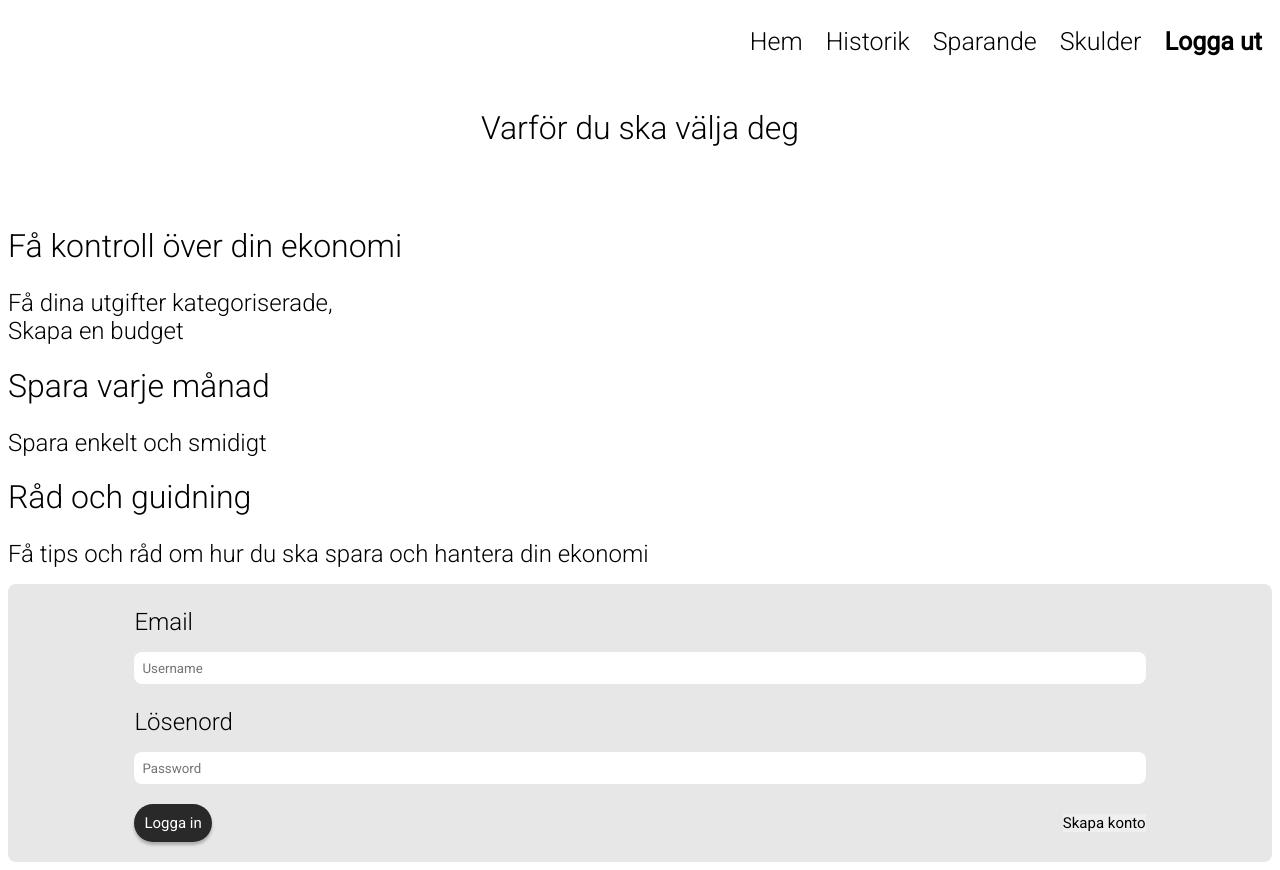
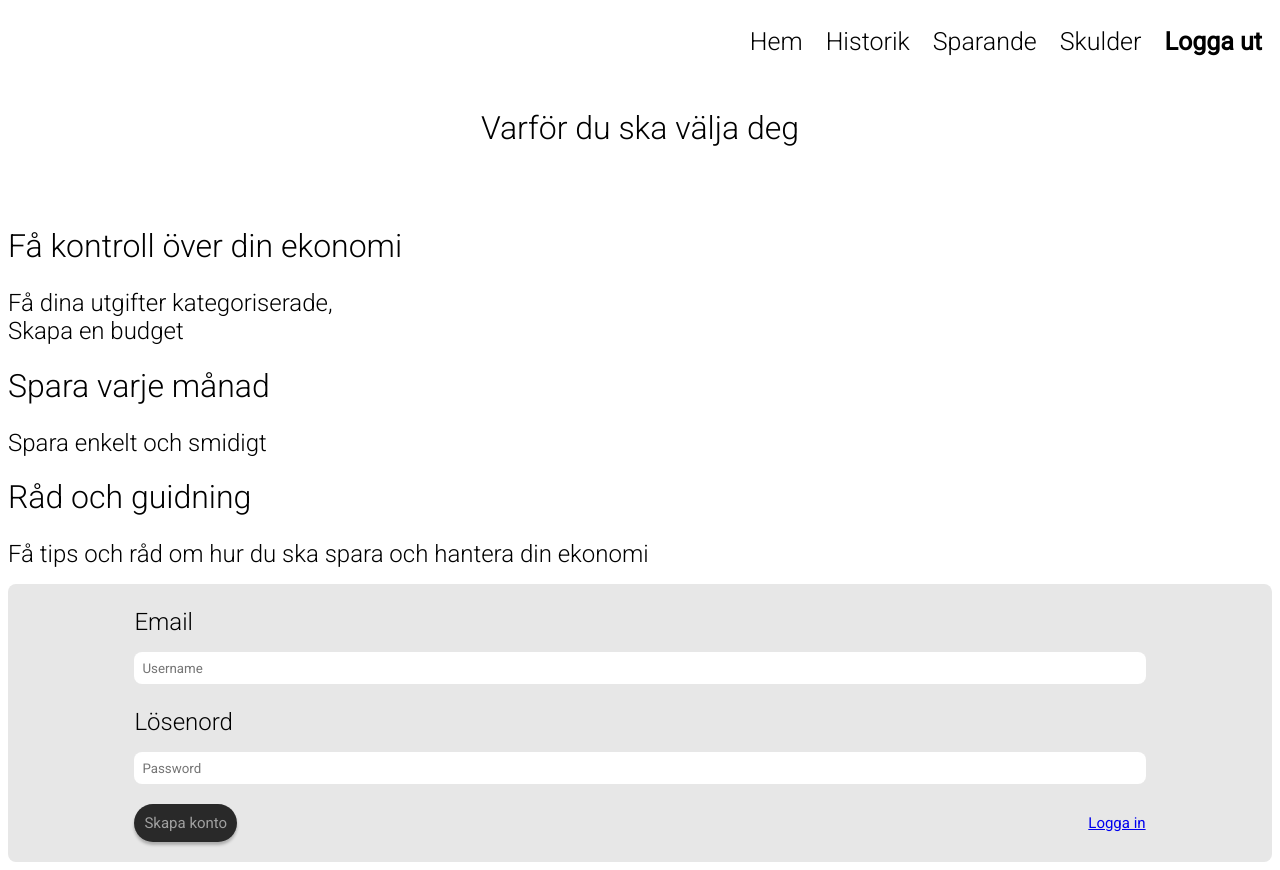
Before and after one commit to Markus-Simonsen-ITHS/JavaScript-med-ramverk-laboration-3, a Vue app in the folder deg/: page /#/landing in a window 1280 px wide. Built offline with nearby package versions, Linux system fonts and the light colour scheme; no server answers.

Commit message:
Added login page
Co-authored-by: Isak <Isak-Martinson@users.noreply.github.com>

```diff
--- a/deg/src/components/LoginForm.vue
+++ b/deg/src/components/LoginForm.vue
@@ -6,6 +6,12 @@
         loginPassword: '',
         registerUsername: '',
         registerPassword: ''
+      }
+    },
+    props: {
+      onlyRegister: {
+        type: Boolean,
+        default: false
       }
     },
     methods: {
@@ -32,7 +38,21 @@
       },
       userName() {
         return this.user ? this.user.email : ''
+      },
+      onlyRegisterBool() {
+        return this.onlyRegister === 'true'
+      },
+      loginError() {
+        console.log(this.$store.getters.getLoginError.toString().length)
+        return this.$store.getters.getLoginError
+      },
+      validPassword() {
+        const valid = /(?=.*[0-9a-zA-Z]).{6,}/.test(this.loginPassword)
+        return valid
       }
+    },
+    mounted() {
+      this.$store.commit('setLoginError', '')
     }
   }
 </script>
@@ -60,16 +80,41 @@
         v-model="loginPassword"
         placeholder="Password"
       />
+      <p v-if="loginError.toString().length > 0" id="error-message">
+        {{ loginError }}
+      </p>
       <br />
-      <button id="loginButton" type="submit" @click.prevent="login">
-        Logga in
-      </button>
-      <button id="registerButton" @click.prevent="register">Skapa konto</button>
+      <div v-if="onlyRegisterBool">
+        <button
+          id="loginButton"
+          type="submit"
+          @click.prevent="register"
+          :disabled="validPassword === false"
+        >
+          Skapa konto
+        </button>
+        <router-link id="registerButton" to="/login">Logga in</router-link>
+      </div>
+      <div v-else>
+        <button id="loginButton" type="submit" @click.prevent="login">
+          Logga in
+        </button>
+        <router-link id="registerButton" to="/landing">
+          Skapa konto
+        </router-link>
+      </div>
     </form>
   </div>
 </template>
 
 <style scoped>
+  #error-message {
+    background-color: lightcoral;
+    color: white;
+    border-radius: 10px;
+    padding: 8px 16px;
+  }
+
   #loginInBox {
     display: flex;
     justify-content: center;
@@ -118,6 +163,11 @@
     padding: 0;
   }
 
+  #loginButton:disabled {
+    color: #a0a0a0 !important;
+    cursor: not-allowed;
+  }
+
   p {
     font-size: 1.5rem;
   }
--- a/deg/src/store.js
+++ b/deg/src/store.js
@@ -24,12 +24,16 @@ const mutations = {
     },
     setExpensesCategories(state, categoriesArr) {
       state.expensesCategories = categoriesArr
+    },
+    setLoginError(state, error) {
+      state.loginError = error
     }
   },
   state = {
     counter: 0,
     user: {},
     logoutMessage: 'none',
+    loginError: '',
     income: [
       {
         name: '',
@@ -59,12 +63,15 @@ const mutations = {
   },
   actions = {
     signIn(state, payload) {
-      signInWithEmailAndPassword(auth, payload.email, payload.password).then(
-        () => {
+      signInWithEmailAndPassword(auth, payload.email, payload.password)
+        .then(() => {
           state.dispatch('fetchUser')
           router.push('/')
-        }
-      )
+          state.commit('setLoginError', '')
+        })
+        .catch((error) => {
+          state.commit('setLoginError', error)
+        })
     },
     logOut(state) {
       signOut(auth).then(() => {
@@ -78,6 +85,12 @@ const mutations = {
     },
     registerUser(state, payload) {
       createUserWithEmailAndPassword(auth, payload.email, payload.password)
+        .then(() => {
+          state.commit('setLoginError', '')
+        })
+        .catch((error) => {
+          state.commit('setLoginError', error)
+        })
     },
     async fetchAllIncomeForUser(state, userId) {
       // Creates a query where the id matches the passed userId
@@ -151,6 +164,9 @@ const mutations = {
     },
     getExpenseCategories(state) {
       return state.expensesCategories
+    },
+    getLoginError(state) {
+      return state.loginError
     }
   }
 export default createStore({ mutations, state, actions, getters, strict: true })
--- a/deg/src/views/LandingView.vue
+++ b/deg/src/views/LandingView.vue
@@ -23,7 +23,7 @@
   <h1>Råd och guidning</h1>
   <p>Få tips och råd om hur du ska spara och hantera din ekonomi</p>
 
-  <LoginForm />
+  <LoginForm only-register="true" />
 </template>
 
 <style scoped>
--- a/deg/src/views/LoginView.vue
+++ b/deg/src/views/LoginView.vue
@@ -6,5 +6,5 @@
 </script>
 
 <template>
-  <LoginForm />
+  <LoginForm only-register="false" />
 </template>
```
